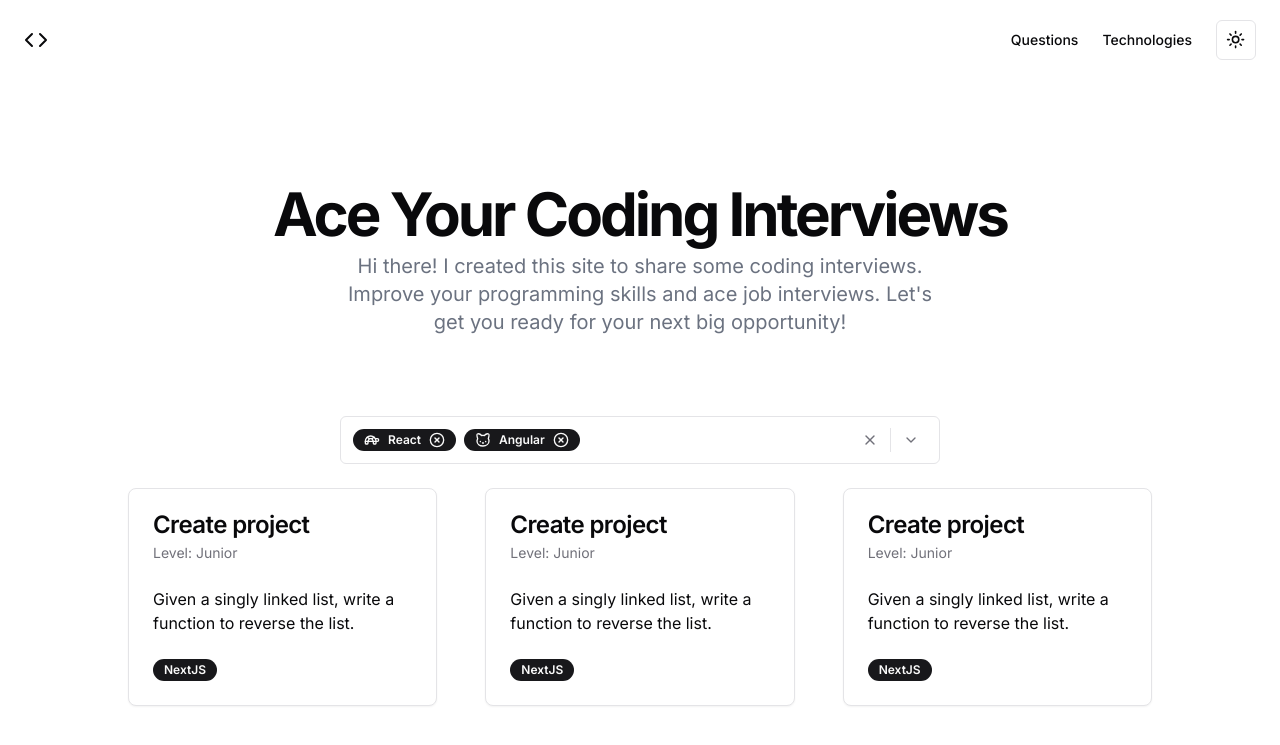
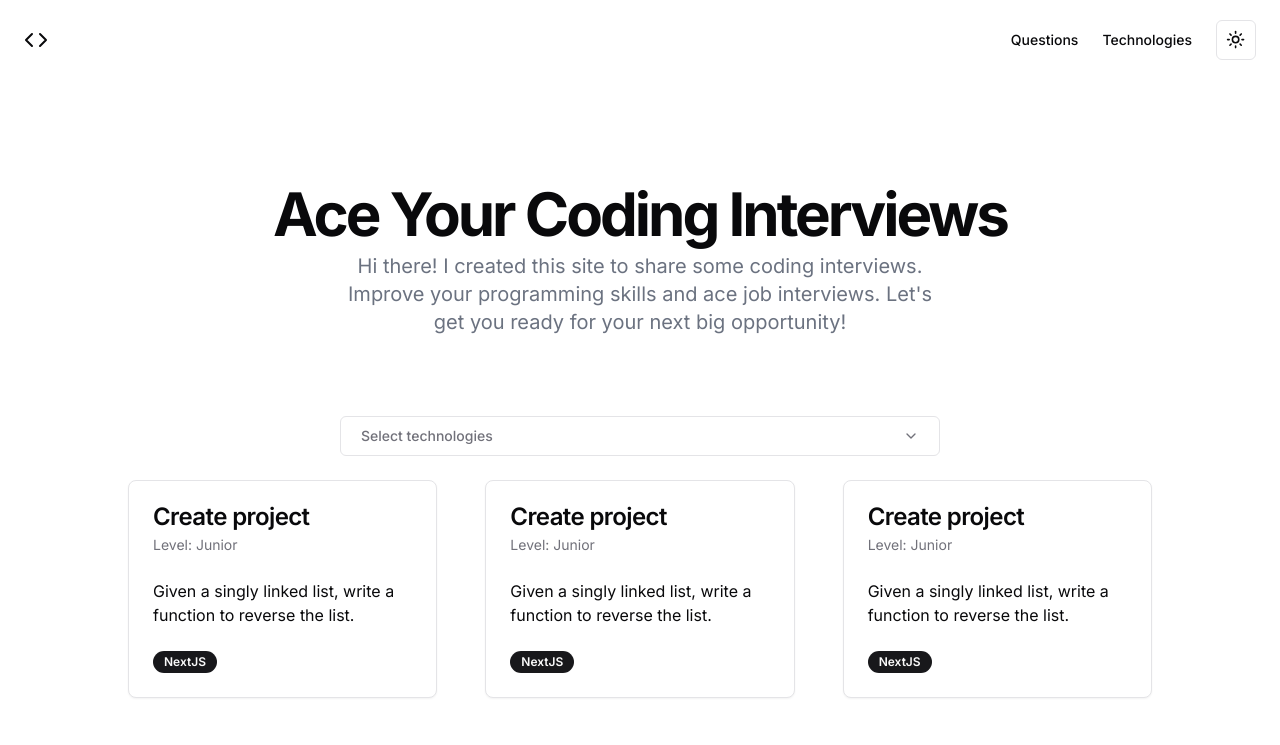
Before and after one commit to cristiand395/codinginterviews, a Next.js app: page / in a window 1280 px wide. Shown: the top 745 px of the page. Built offline with nearby package versions, Linux system fonts and the light colour scheme.

Commit message:
default selected technologies to empty

```diff
--- a/src/components/MultiSelect.tsx
+++ b/src/components/MultiSelect.tsx
@@ -168,9 +168,9 @@ export const MultiSelect = React.forwardRef<
                         )}
                         style={{ animationDuration: `${animation}s` }}
                       >
-                        {IconComponent && (
+                        {/* {IconComponent && (
                           <IconComponent className="h-4 w-4 mr-2" />
-                        )}
+                        )} */}
                         {option?.label}
                         <XCircle
                           className="ml-2 h-4 w-4 cursor-pointer"
--- a/src/components/MultiSelectSection.tsx
+++ b/src/components/MultiSelectSection.tsx
@@ -7,15 +7,15 @@ import { MultiSelect } from "@/components/MultiSelect";
 import { Cat, Dog, Fish, Rabbit, Turtle } from "lucide-react";
 
 const frameworksList = [
-  { value: "react", label: "React", icon: Turtle },
-  { value: "angular", label: "Angular", icon: Cat },
-  { value: "vue", label: "Vue", icon: Dog },
-  { value: "svelte", label: "Svelte", icon: Rabbit },
-  { value: "ember", label: "Ember", icon: Fish },
+  { value: "react", label: "React" },
+  { value: "angular", label: "Angular" },
+  { value: "vue", label: "Vue" },
+  { value: "svelte", label: "Svelte" },
+  { value: "ember", label: "Ember" },
 ];
 
 export function MultiSelectSection() {
-  const [selectedFrameworks, setSelectedFrameworks] = useState<string[]>(["react", "angular"]);
+  const [selectedFrameworks, setSelectedFrameworks] = useState<string[]>([]);
 
   return (
     <div className="w-full sm:w-[600px]">
```
